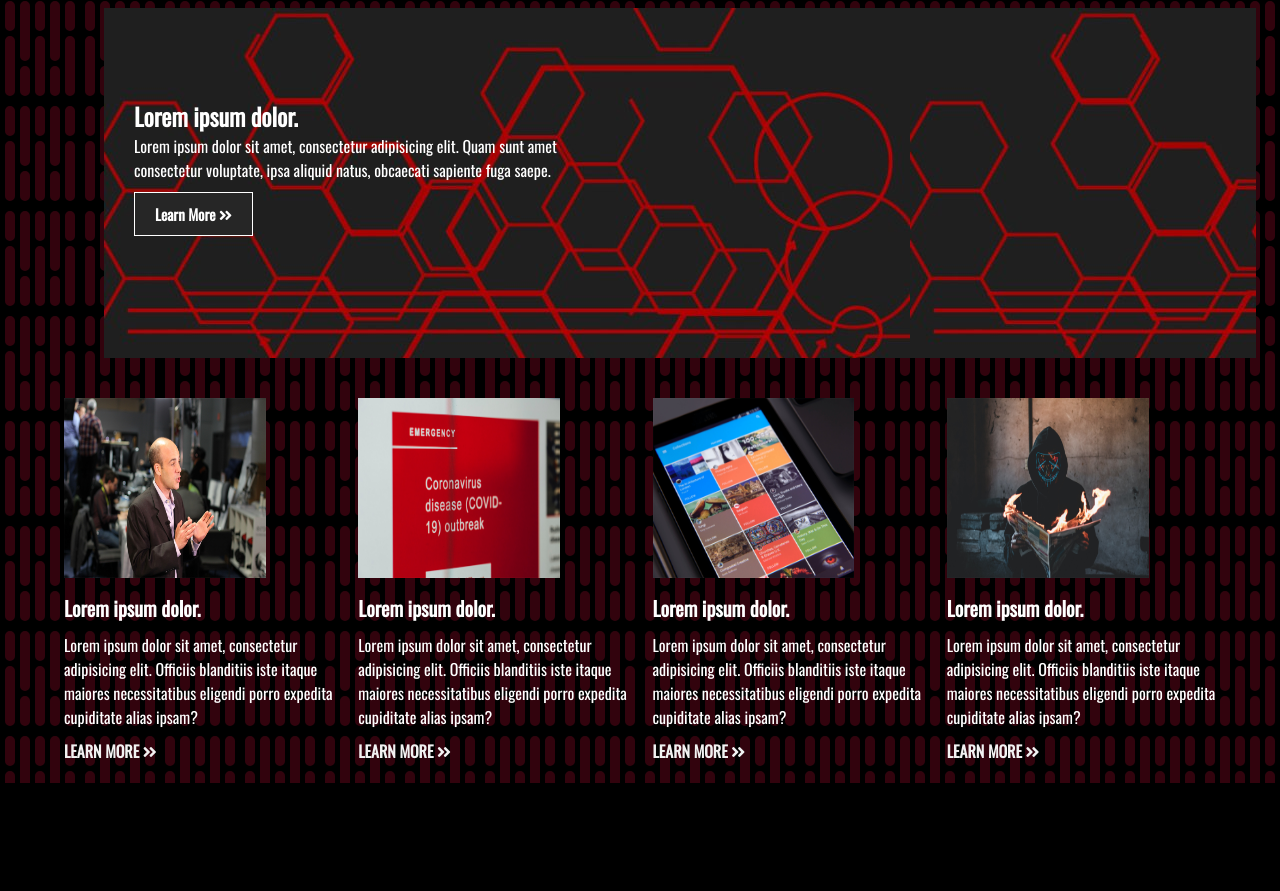
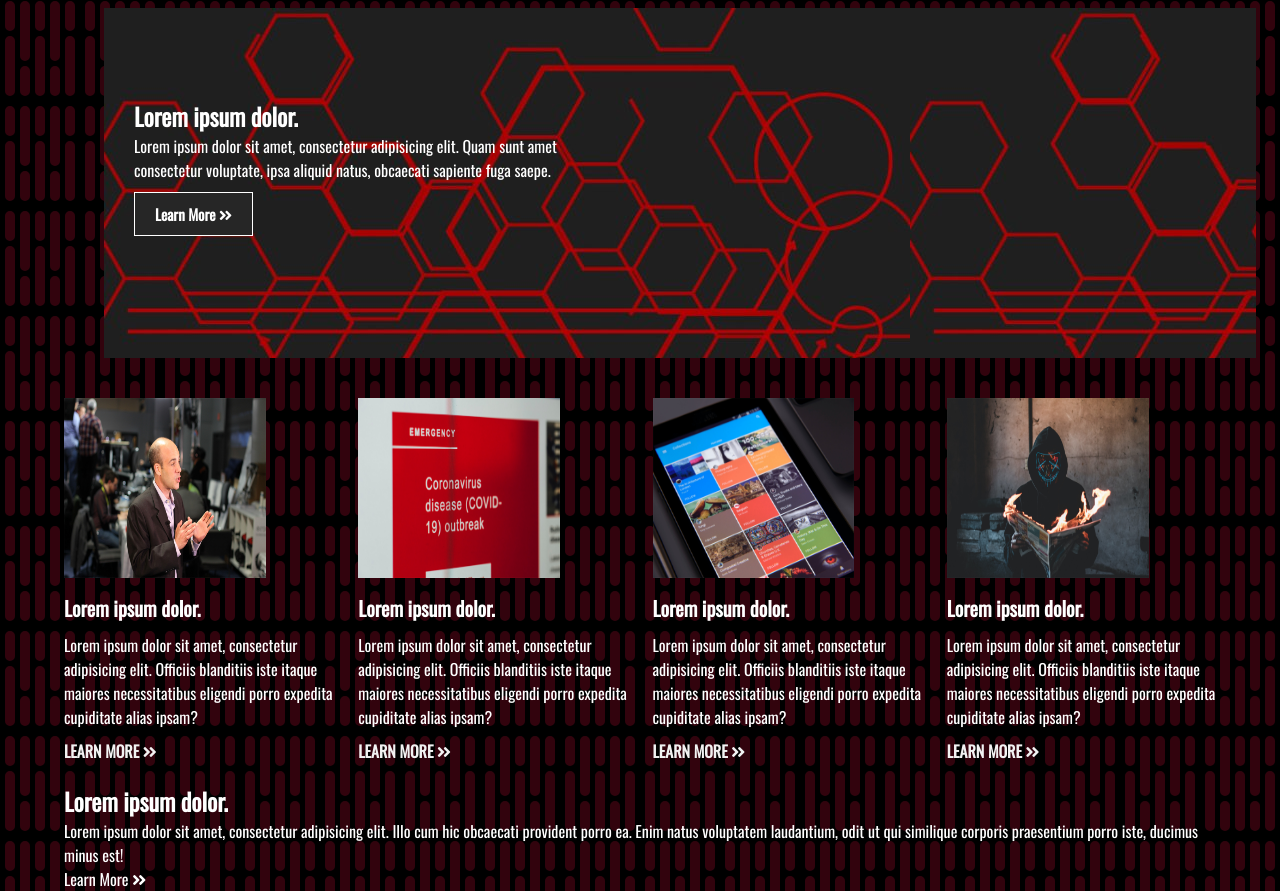
Before and after one commit to MissaelLopez/html-teachnews, a plain HTML site: page index.html in a window 1280 px wide. Shown: the part 1159-2050 px from the top of the page. Before the commit the page ends 1942 px from the top, so only its background shows below. Drawn offline with nearby package versions, Linux system fonts and the light colour scheme.

Commit message:
Creación del segundo banner

```diff
--- a/index.html
+++ b/index.html
@@ -114,6 +114,14 @@
           <a href="#">Learn More <i class="fas fa-angle-double-right"></i> </a>
         </div>
       </div>
+      <!-- Banner 2 -->
+      <section class="cards-banner-two">
+        <div class="content">
+          <h2>Lorem ipsum dolor.</h3>
+          <p>Lorem ipsum dolor sit amet, consectetur adipisicing elit. Illo cum hic obcaecati provident porro ea. Enim natus voluptatem laudantium, odit ut qui similique corporis praesentium porro iste, ducimus minus est!</p>
+          <a href="#">Learn More <i class="fas fa-angle-double-right"></i> </a>
+        </div>
+      </section>
     </div>
 
   </body>
```
